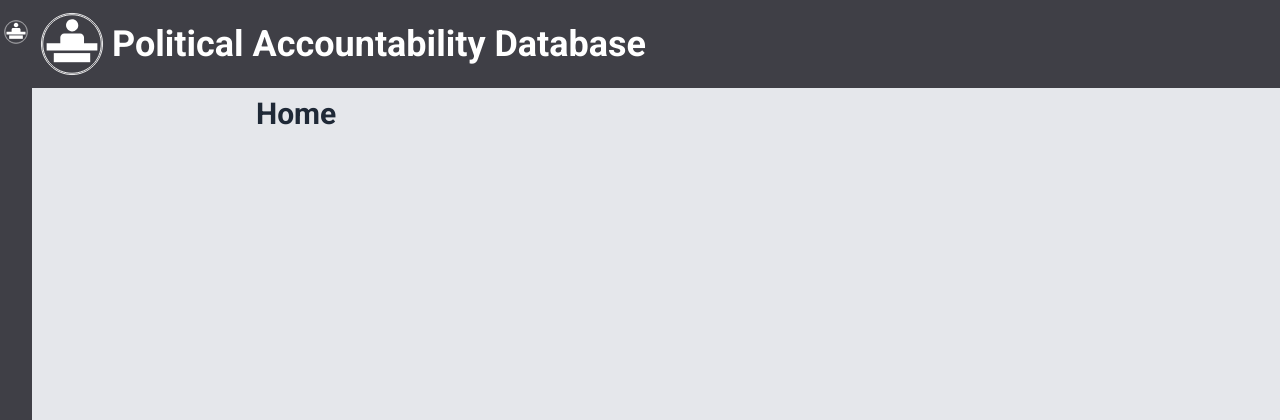
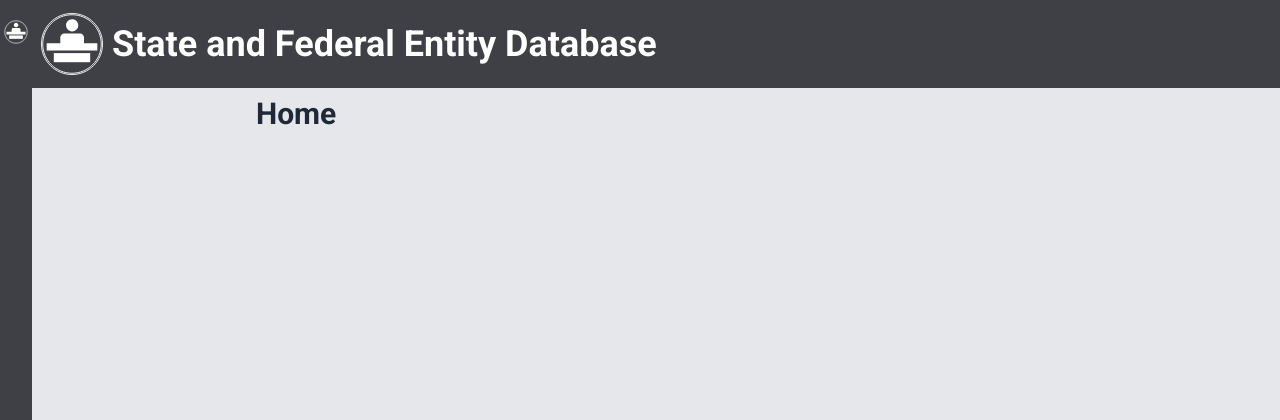
Before and after one commit to pretzelogical/PAD, a Django app: page / in a window 1280 px wide. Shown: the top 420 px of the page. Run offline with Django 5.2, Linux system fonts and the light colour scheme; data that the repository does not hold is empty; style sheets or scripts are compiled from the project's sources.

Commit message:
Change code name to production name. add link to website name.

```diff
--- a/common/templates/common/base.html.jinja2
+++ b/common/templates/common/base.html.jinja2
@@ -24,7 +24,8 @@
     <div class="flex items-center">
       <img width="64" height="64" src="{% static 'common/elements/logo-white.svg' %}" alt="Logo">
       <h1 class="text-white text-4xl ml-2 font-bold">
-        Political Accountability Database</h1>
+        <a href="/" class="text-white no-underline">State and Federal Entity Database</a>
+      </h1>
     </div>
   </header>
 
@@ -39,7 +40,7 @@
           <img class="w-8 h-8" width="64" height="64" src="{% static 'common/elements/logo-white.svg' %}" alt="Logo">
         </button>
         <div id="sidebarItems" class="sidebarItems sidebarItems-hidden text-center">
-          <p class="font-bold text-4xl">P.A.D.</p>
+          <p class="font-bold text-3xl">S.A.F.E.D.</p>
           <ul class="text-lg border-2 border-solid border-gray-200 rounded-sm">
             <li class="border-b border-gray-200">
               <a href="/" class="pointer text-2xl">Home</a>
```
